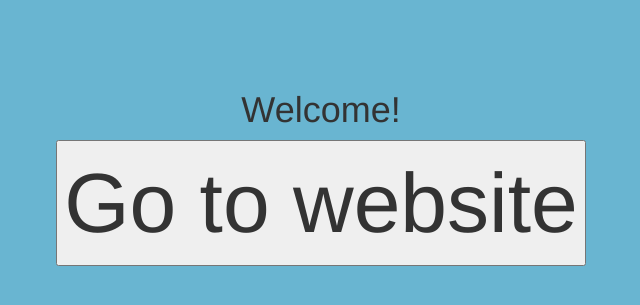
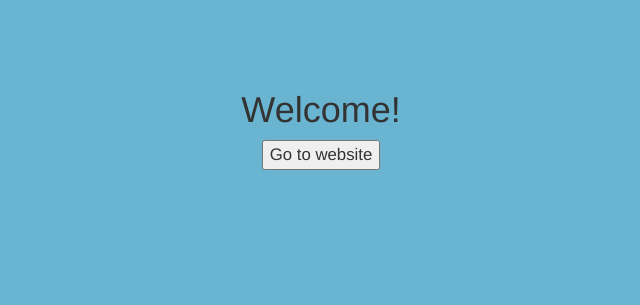
Before and after one commit to 2212021/2212021.github.io, a PHP site: page / in a window 1280 px wide. Shown: the top 305 px of the page, without its empty margins (334-974 px from the left). Run offline with PHP 8.4, Linux system fonts and the light colour scheme.

Commit message:
Update startpage.css

```diff
--- a/src/startpage.css
+++ b/src/startpage.css
@@ -4,5 +4,5 @@ body {
 }
 
 input {
-  font-size: 6em;
+  font-size: 1.2em;
 }
```
